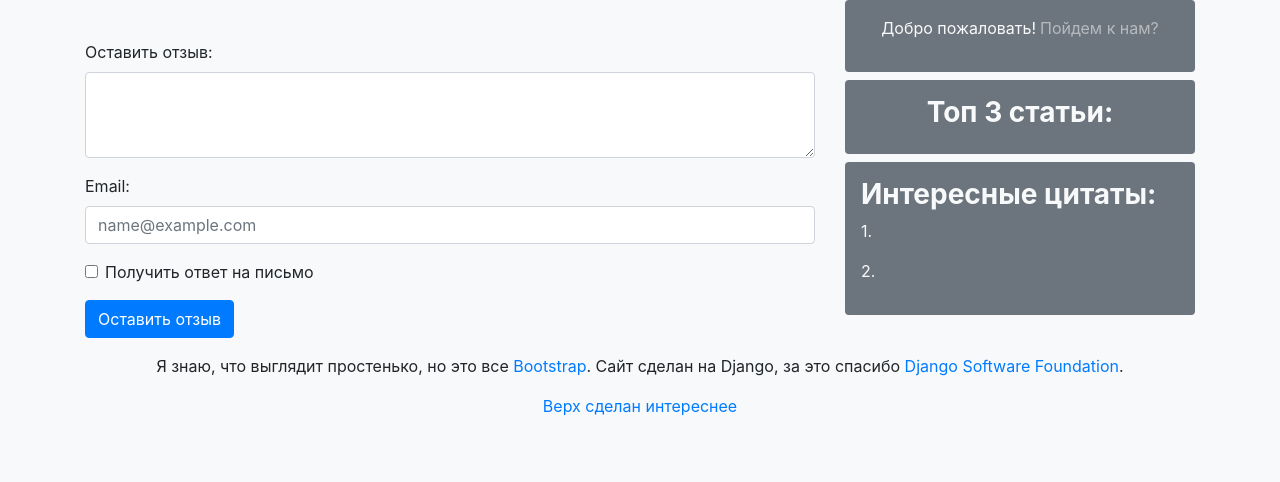
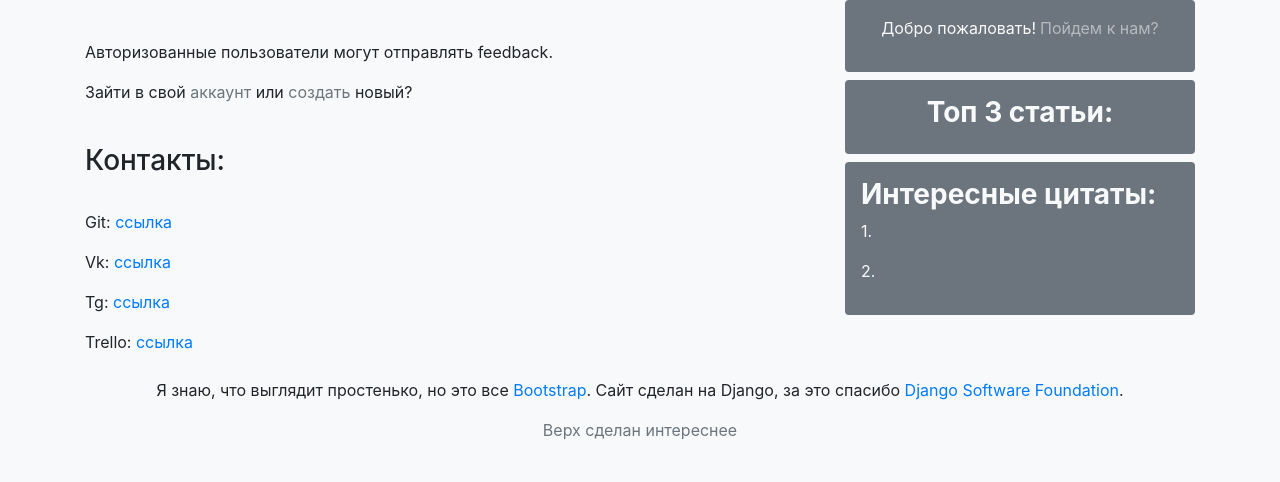
Before and after one commit to Skalice132/DjangoBlogs, a Django app: template blog/templates/blog/feedback.html in a window 1280 px wide. Shown: the part 56-538 px from the top of the page. Run offline with Django 3.2, Linux system fonts and the light colour scheme; the template is opened without the code that fills it, so the values that code supplies are empty; some libraries are stand-ins or nearby versions.

Commit message:
update front

```diff
--- a/blog/templates/blog/feedback.html
+++ b/blog/templates/blog/feedback.html
@@ -1,5 +1,21 @@
 {% extends 'blog/main.html' %}
 {% block main_section %}
+
+<!--    {% if sent %}-->
+<!--        <h1>E-mail successfully sent</h1>-->
+<!--        <p>-->
+<!--            "{{ post.title }}" was successfully sent to {{ cd.to }}.-->
+<!--        </p>-->
+<!--    {% else %}-->
+<!--        <h1>Share "{{ post.title }}" by e-mail</h1>-->
+<!--        <form action="." method="post">-->
+<!--            {{ form.as_p }}-->
+<!--            {% csrf_token %}-->
+<!--            <input type="submit" value="Send e-mail">-->
+<!--        </form>-->
+<!--    {% endif %}-->
+
+{% if user.is_authenticated %}
 
 <form action="" method="post">
     {% csrf_token %}
@@ -22,4 +38,17 @@
     </div>
     <button type="submit" class="btn btn-primary mb-2">Оставить отзыв </button>
 </form>
+
+{% else %}
+<p>Авторизованные пользователи могут отправлять feedback.</p>
+<p>Зайти в свой <a class="text-muted" href="{% url 'login' %}">аккаунт</a> или <a class="text-secondary"  href="{% url 'reg' %}">создать</a> новый?</p>
+{% endif %}
+
+<br>
+<h3>Контакты:</h3>
+<br>
+<p>Git: <a href="https://github.com/Skalice132" target="_blank">ссылка</a></p>
+<p>Vk: <a href="https://vk.com/id32404414" target="_blank">ссылка</a></p>
+<p>Tg: <a href="https://t.me/skalice132" target="_blank">ссылка</a></p>
+<p>Trello: <a href="https://trello.com/b/LxCwpmqb/djangoblog-project" target="_blank">ссылка</a></p>
 {% endblock main_section %}
--- a/blog/templates/blog/main.html
+++ b/blog/templates/blog/main.html
@@ -122,7 +122,7 @@
 <footer class="blog-footer text-center">
   <p> Я знаю, что выглядит простенько, но это все <a href="https://getbootstrap.com/">Bootstrap</a>. Сайт сделан на Django, за это спасибо <a href="https://www.djangoproject.com/">Django Software Foundation</a>.</p>
   <p>
-    <a href="#">Верх сделан интереснее</a>
+    <a class="text-secondary" href="#">Верх сделан интереснее</a>
   </p>
   <center>
     <iframe src="https://money.yandex.ru/quickpay/button-widget?targets=%D0%94%D0%B0%D1%80%D0%B8%D1%82%D0%B5%20%D0%BB%D1%8E%D0%B1%D0%BE%D0%B2%D1%8C%20%3C3&default-sum=100&button-text=13&yamoney-payment-type=on&button-size=s&button-color=black&fio=on&mail=on&successURL=&quickpay=small&account=4100110093361063&" width="127" height="25" frameborder="0" allowtransparency="true" scrolling="no"></iframe></p>
```
Also changed, not shown: blog/views.py (+22 -0 lines).
